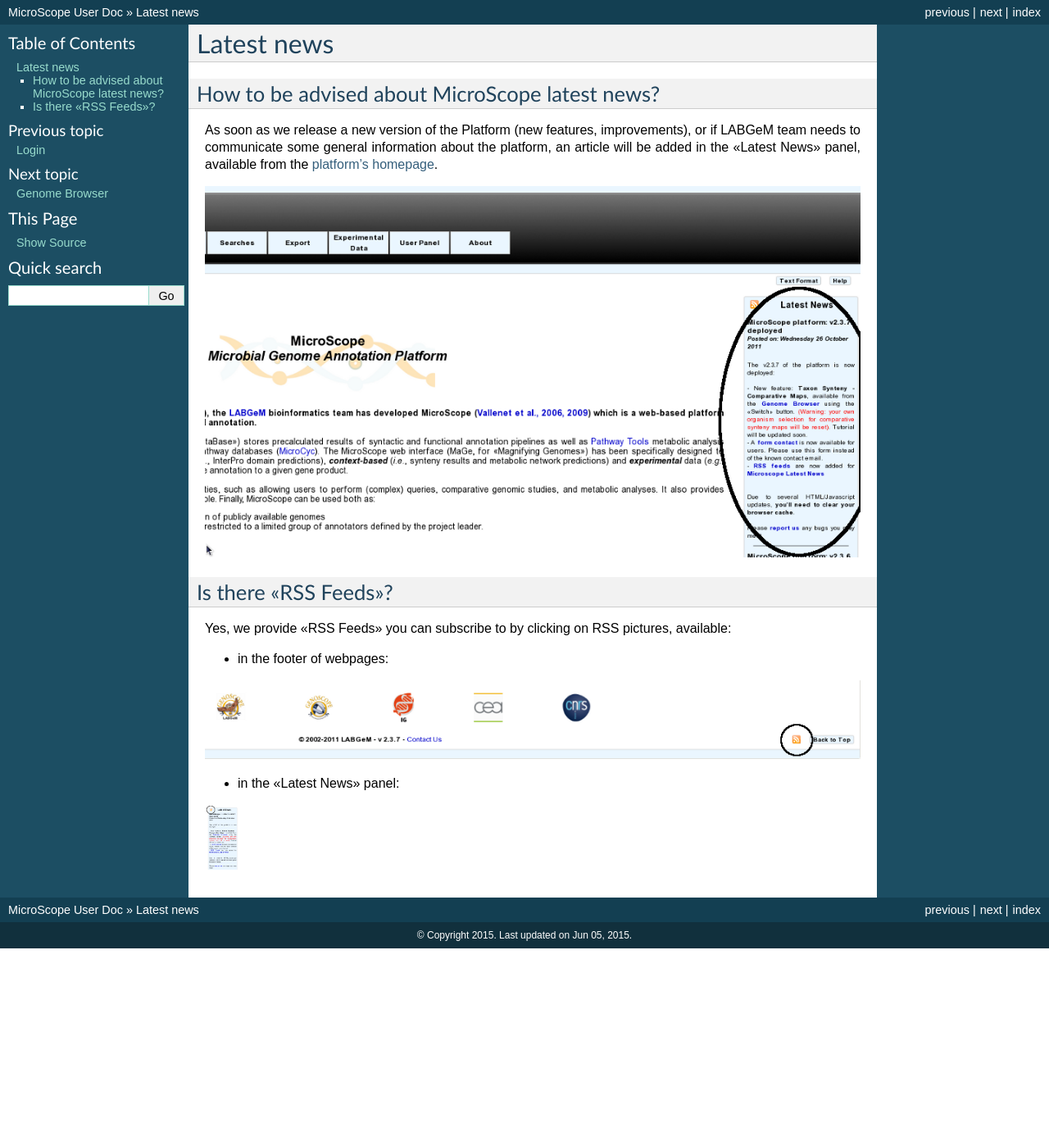
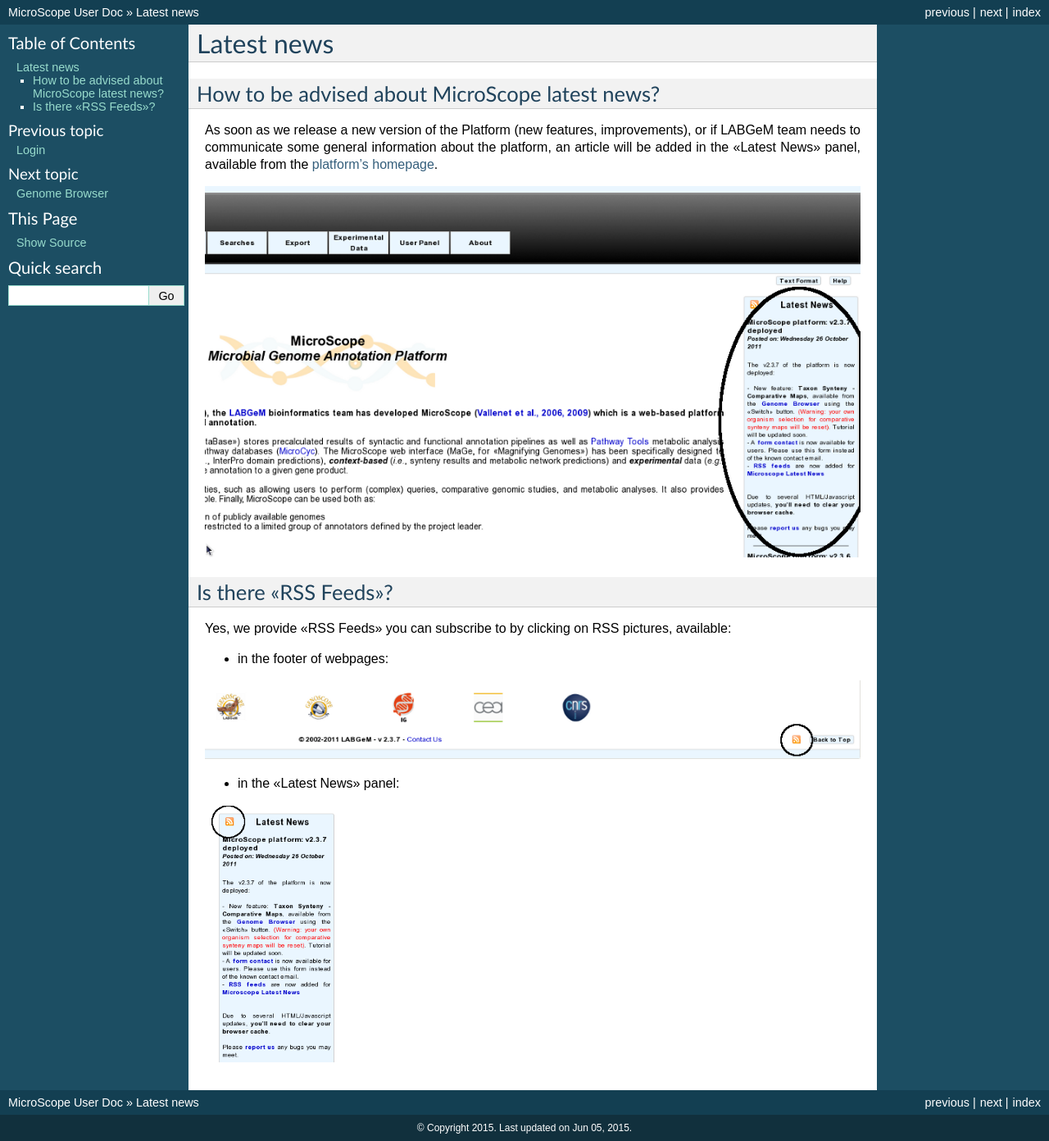
Before and after one commit to labgem/microscope-user-doc, a Sphinx documentation site: the page built from docs/content/overview/latestnews.rst, in a window 1280 px wide. Shown: the whole page at 82% size. Built offline with Sphinx 7.4.7, drawn with Linux system fonts in a browser that asks for light colours; formulas are drawn with MathJax 3; before the commit the page ends 1157 px from its top, so only the background shows below that.

Commit message:
Test image size

```diff
--- a/docs/content/overview/latestnews.rst
+++ b/docs/content/overview/latestnews.rst
@@ -23,4 +23,4 @@
 * in the «Latest News» panel:
 
 .. image:: img/img16.png
-	:width: 5%
+	:width: 20%
```
